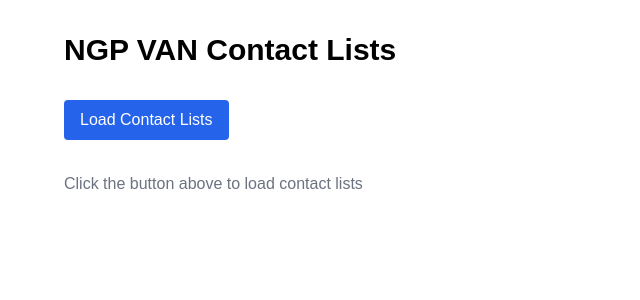
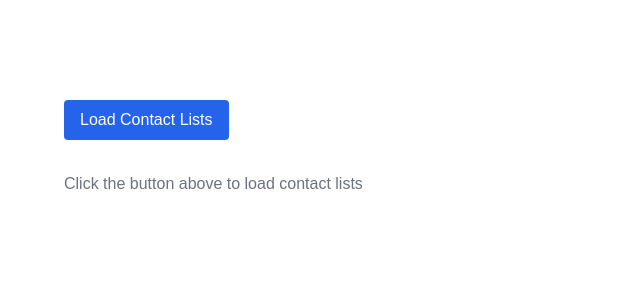
Before and after one commit to jeremyprompt/NGP_VAN_Additional_Phones, a Next.js app: page / in a window 1280 px wide. Shown: the top 300 px of the page, without its empty margins (0-640 px from the left). Built offline with nearby package versions, Linux system fonts and the light colour scheme.

Commit message:
Update UI: white heading, fix list description, remove contacts count

```diff
--- a/app/page.js
+++ b/app/page.js
@@ -81,7 +81,7 @@
   return (
     <main className="min-h-screen p-8">
       <div className="max-w-6xl mx-auto">
-        <h1 className="text-3xl font-bold mb-8 text-black">NGP VAN Contact Lists</h1>
+        <h1 className="text-3xl font-bold mb-8 text-white">NGP VAN Contact Lists</h1>
 
         <button
           onClick={fetchLists}
@@ -104,8 +104,7 @@
                 <h2 className="text-xl font-semibold mb-2 text-black">{list.name}</h2>
                 <div className="text-sm text-gray-600 space-y-2">
                   <p>Type: {list.type}</p>
-                  <p>Created: {new Date(list.createdAt).toLocaleDateString()}</p>
-                  <p>Contacts: {list.contactCount || 0}</p>
+                  <p>Description: {list.description}</p>
                   <button
                     onClick={() => fetchContacts(list.id)}
                     disabled={loading}
```
